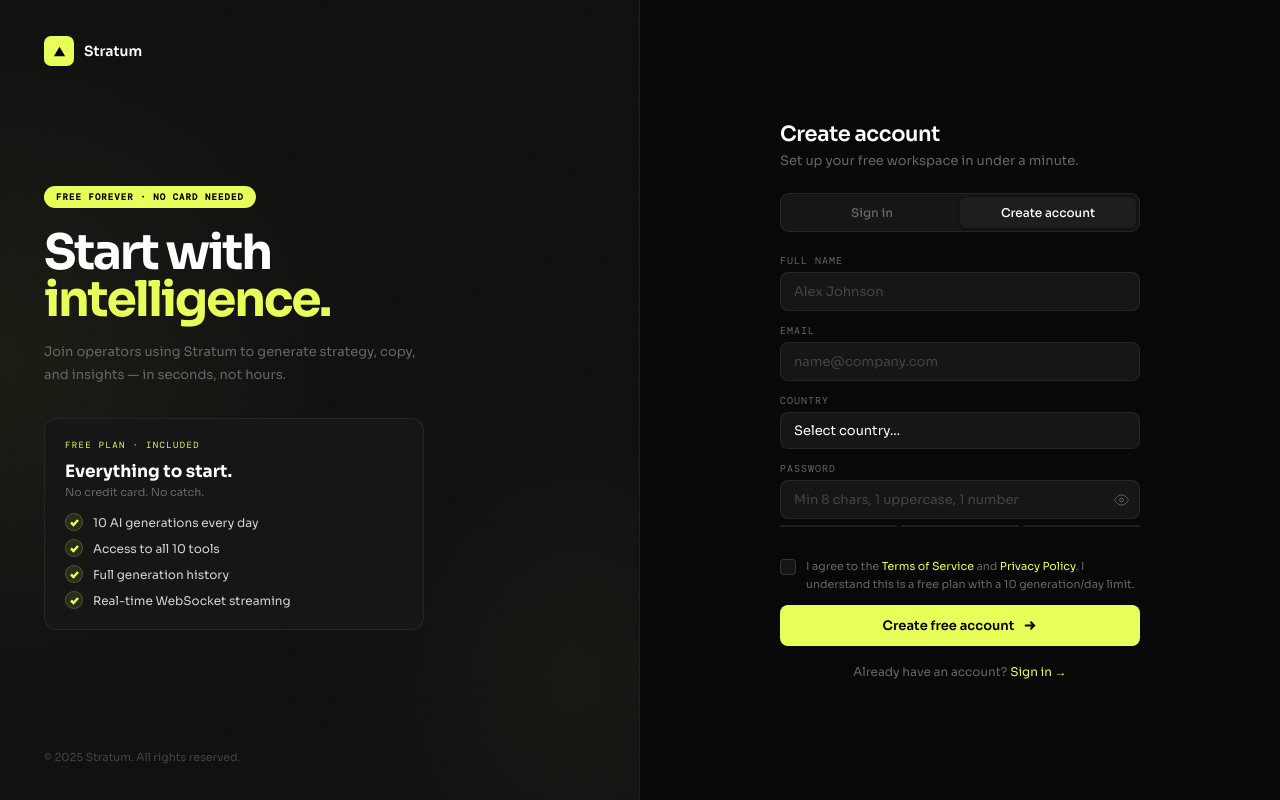
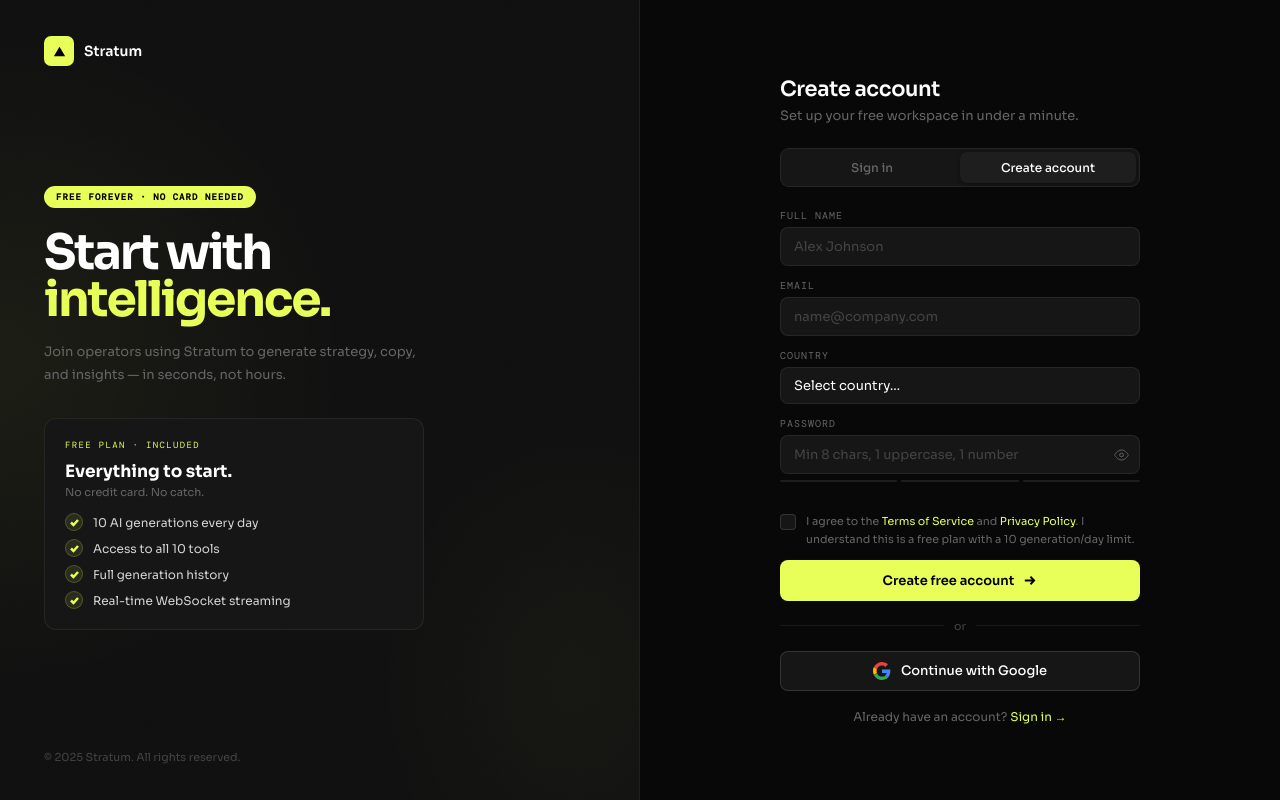
Before and after one commit to abdulwaarisinfo-dot/StrategistAI-Platform, a FastAPI app: page /signup-page in a window 1280 px wide. Run offline with FastAPI, Linux system fonts and the light colour scheme; parts of the project's set-up code (start-up, migrations or seed data) failed here and were passed over.

Commit message:
Add Google sign-in button to signup page

```diff
--- a/templates/signup.html
+++ b/templates/signup.html
@@ -138,6 +138,16 @@ body{
 .submit:hover{opacity:.86;transform:translateY(-1px)}
 .submit:disabled{opacity:.4;cursor:not-allowed;transform:none}
 
+/* GOOGLE BUTTON */
+.g-wrap{position:relative;height:40px;margin-bottom:6px}
+.g-btn{
+  position:absolute;inset:0;width:100%;display:flex;align-items:center;justify-content:center;gap:10px;
+  background:var(--surface2);border:1px solid var(--border-strong);border-radius:8px;
+  color:var(--white);font-size:13px;font-weight:500;font-family:var(--font);cursor:pointer;transition:all .2s;
+}
+.g-wrap:hover .g-btn{background:var(--surface3);transform:translateY(-1px)}
+.g-overlay{position:absolute;inset:0;opacity:.0001;overflow:hidden;z-index:2}
+
 /* ALERT */
 .alert{border-radius:8px;padding:10px 13px;font-size:12px;margin-bottom:13px;display:none;border:1px solid}
 .alert.error{color:var(--red);background:rgba(255,69,69,.07);border-color:rgba(255,69,69,.15)}
@@ -259,10 +269,14 @@ body{
       </button>
     </form>
 
-    {% if google_client_id %}
     <div style="display:flex;align-items:center;gap:10px;margin:18px 0;font-size:11px;color:var(--muted2)"><span style="flex:1;height:1px;background:var(--border)"></span>or<span style="flex:1;height:1px;background:var(--border)"></span></div>
-    <div id="googleBtn" style="display:flex;justify-content:center;margin-bottom:6px"></div>
-    {% endif %}
+    <div class="g-wrap">
+      <button type="button" class="g-btn" onclick="googleNotReady()">
+        <svg width="18" height="18" viewBox="0 0 48 48"><path fill="#EA4335" d="M24 9.5c3.5 0 6.6 1.2 9.1 3.6l6.8-6.8C35.8 2.4 30.3 0 24 0 14.6 0 6.5 5.4 2.6 13.2l7.9 6.1C12.4 13.6 17.7 9.5 24 9.5z"/><path fill="#4285F4" d="M46.5 24.5c0-1.6-.1-3.1-.4-4.5H24v9h12.7c-.6 3-2.2 5.5-4.7 7.2l7.3 5.7c4.3-4 6.7-9.8 6.7-17.4z"/><path fill="#FBBC05" d="M10.5 28.7A14.5 14.5 0 0 1 9.5 24c0-1.6.3-3.2.8-4.7l-7.9-6.1A24 24 0 0 0 0 24c0 3.9.9 7.5 2.6 10.8l7.9-6.1z"/><path fill="#34A853" d="M24 48c6.5 0 11.9-2.1 15.9-5.8l-7.3-5.7c-2 1.4-4.9 2.3-8.6 2.3-6.3 0-11.6-4.1-13.5-9.8l-7.9 6.1C6.5 42.6 14.6 48 24 48z"/></svg>
+        Continue with Google
+      </button>
+      <div id="googleBtn" class="g-overlay"></div>
+    </div>
 
     <p style="text-align:center;font-size:12px;color:var(--muted);margin-top:18px">
       Already have an account? <a href="/login-page" style="color:var(--accent);text-decoration:none">Sign in →</a>
@@ -338,6 +352,9 @@ function togglePwd(fieldId,btn){
 }
 </script>
 
+<script>
+function googleNotReady(){showAlert('signupAlert','Google sign-in is not configured yet. Set GOOGLE_CLIENT_ID in .env and restart the server.','error');}
+</script>
 {% if google_client_id %}
 <script src="https://accounts.google.com/gsi/client" async defer></script>
 <script>
@@ -359,7 +376,8 @@ window.addEventListener('load',function init(){
   if(!window.google||!google.accounts){return setTimeout(init,150);}
   google.accounts.id.initialize({client_id:'{{ google_client_id }}',callback:handleGoogleCredential});
   google.accounts.id.renderButton(document.getElementById('googleBtn'),
-    {theme:'filled_black',size:'large',shape:'rectangular',text:'continue_with',width:340});
+    {theme:'outline',size:'large',shape:'rectangular',text:'continue_with',
+     width:Math.min(400,Math.max(200,document.querySelector('.g-wrap').offsetWidth))});
 });
 </script>
 {% endif %}
```
